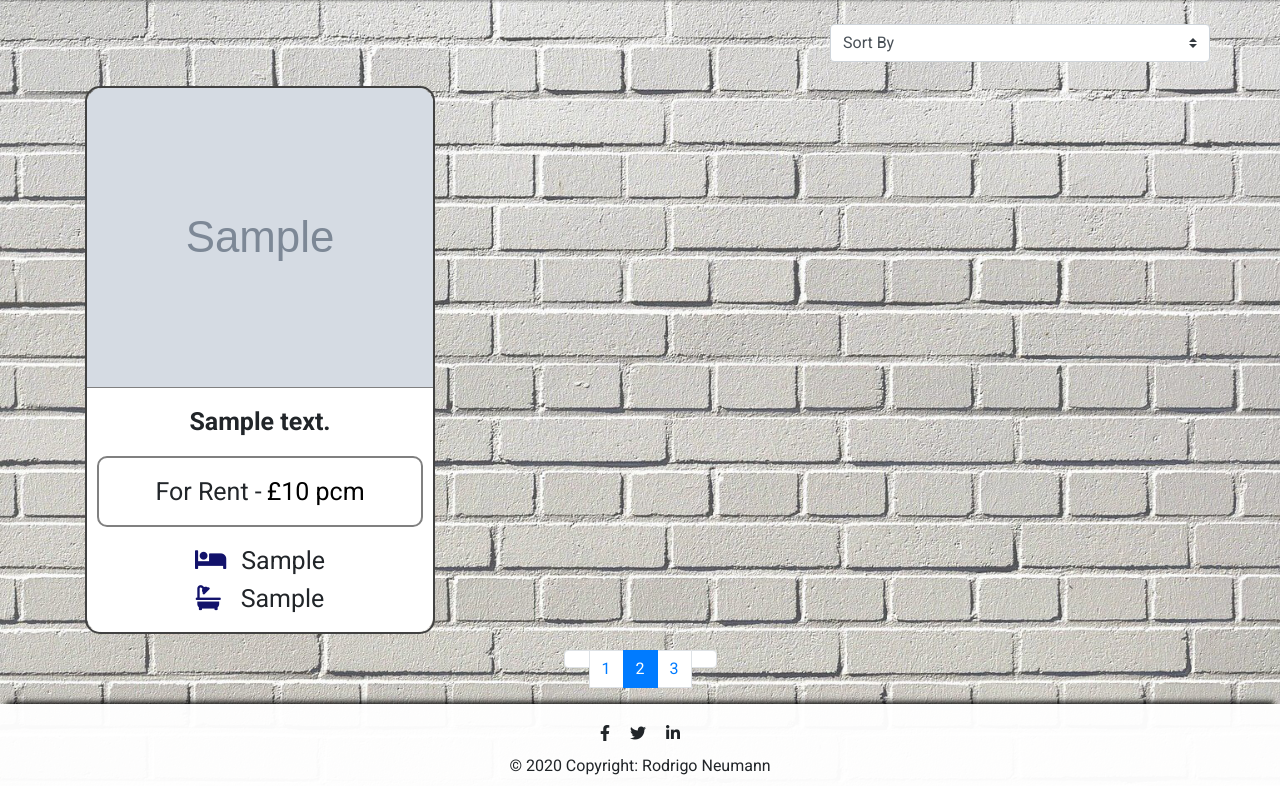
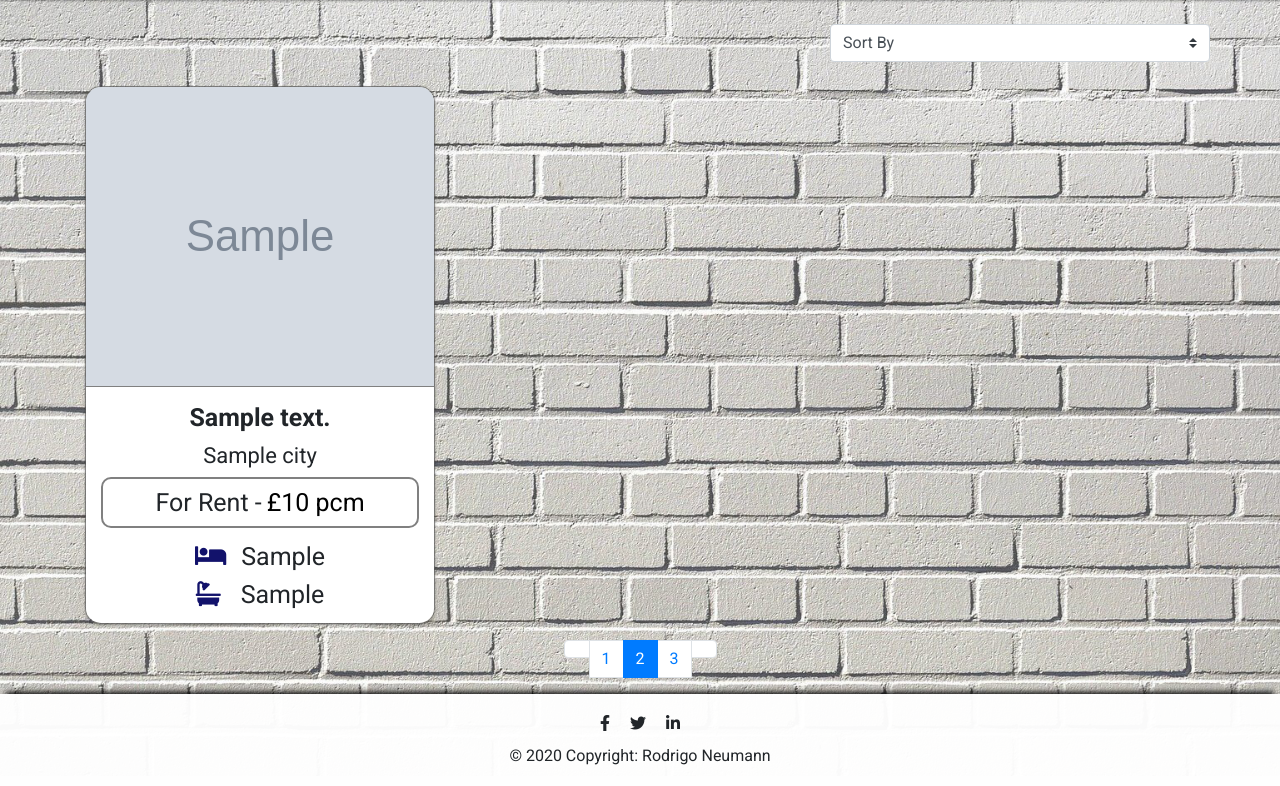
Before and after one commit to rodrigoneumann/third-milestone-project, a Flask app: page /properties_listing in a window 1280 px wide. Shown: the part 104-890 px from the top of the page. After the commit the page ends 869 px from the top, so only its background shows below. Run offline with Flask 2, Linux system fonts and the light colour scheme; grey boxes marked "Sample" are stand-in pictures; a database or web service that is not in the repository returns one stand-in record (values such as "Sample title"); parts of the project's set-up code (start-up, migrations or seed data) failed here and were passed over; some libraries are stand-ins or nearby versions.

Commit message:
added css shadow efect in card-box

```diff
--- a/app.py
+++ b/app.py
@@ -1,8 +1,8 @@
 import os
 from seMgmtApp import create_app
+from seMgmtApp.config import Config
 
 app = create_app()
 
 if __name__ == "__main__":
-    app.run(host=os.environ.get("IP"),
-    port=os.environ.get("PORT"))
+    app.run(host=os.getenv("IP"), port=os.getenv("PORT"))
--- a/seMgmtApp/__init__.py
+++ b/seMgmtApp/__init__.py
@@ -1,11 +1,13 @@
 from flask import Flask
 from seMgmtApp.ext.database import mongo
+from seMgmtApp.config import Config
 
 
-def create_app(config_object='seMgmtApp.config'):
+def create_app(config_class=Config):
     app = Flask(__name__)
-    app.config.from_object(config_object)
+    app.config.from_object(config_class)
     mongo.init_app(app)
+
 
     # Views
     from seMgmtApp.blueprints.reg_login.views import reg_login
--- /dev/null
+++ b/seMgmtApp/config.py
@@ -0,0 +1,5 @@
+import os
+
+
+class Config:
+    MONGO_URI = os.getenv("MONGO_URI")
--- a/seMgmtApp/static/css/style.css
+++ b/seMgmtApp/static/css/style.css
@@ -152,28 +152,44 @@ ul {
 
 .card-box {
     margin: 0 0 1rem 0;
-    border: 2px solid rgb(65, 65, 65);
+    border: 1px solid rgba(83, 83, 83, 0.698);
     border-radius: 15px;
+    -webkit-box-shadow: 0 1px 3px rgba(0, 0, 0, 0.12), 0 1px 2px rgba(0, 0, 0, 0.24);
+    box-shadow: 0 1px 3px rgba(0, 0, 0, 0.12), 0 1px 2px rgba(0, 0, 0, 0.24);
+    -webkit-transition: all 0.3s cubic-bezier(0.25, 0.8, 0.25, 1);
+    transition: all 0.3s cubic-bezier(0.25, 0.8, 0.25, 1);
+}
+
+.card-box:hover {
+    -webkit-box-shadow: 0 3px 6px rgba(0, 0, 0, 0.16), 0 3px 6px rgba(0, 0, 0, 0.23);
+    box-shadow: 0 8px 15px rgba(0, 0, 0, 0.16), 0 8px 15px rgba(0, 0, 0, 0.23);
 }
 
 .card-address-box {
     justify-content: center;
     font-weight: bold;
     margin: 0;
-    padding: 15px;
+    padding: 12px 10px 0 10px;
+}
+
+.card-city-box {
+    justify-content: center;
+    margin: 0;
+    padding: 2px 10px 5px 10px;
+    font-size: 22px;
 }
 
 .card-price-box {
     border: 2px solid grey;
     border-radius: 10px;
     justify-content: center;
-    margin: 0 10px;
-    padding: 15px 5px;
+    margin: 0 15px;
+    padding: 5px 3px;
 }
 
 .card-footer-box {
     margin: 0;
-    padding: 15px;
+    padding: 10px 5px;
 }
 
 .card-footer-beds,
@@ -234,6 +250,7 @@ ul {
 .bath-info {
     margin-left: 5px;
 }
+
 /* -----------------------------------
     MEDIA QUERY
 -------------------------------------- */
--- a/seMgmtApp/static/js/main.js
+++ b/seMgmtApp/static/js/main.js
@@ -12,7 +12,7 @@ $(document).ready(function () {
     });
 
 
-    $('sort_by').change(function () {
+    $('#sort_by').change(function () {
         let url = null
         const selection = this.options[this.selectedIndex].value
         document.location.href = `/properties_listing?search=${selection}`
--- a/seMgmtApp/templates/partials/cards.html
+++ b/seMgmtApp/templates/partials/cards.html
@@ -12,6 +12,9 @@
         <div class="card-description-box">
             <div class="row card-address-box">
                 <span>{{ property.address }}</span>
+            </div>
+            <div class="row card-city-box">
+                <span>{{ property.city }}</span>
             </div>
             <div class="row card-price-box">
                 <span class="card-type">
```
Also changed, not shown: 1 other file.
